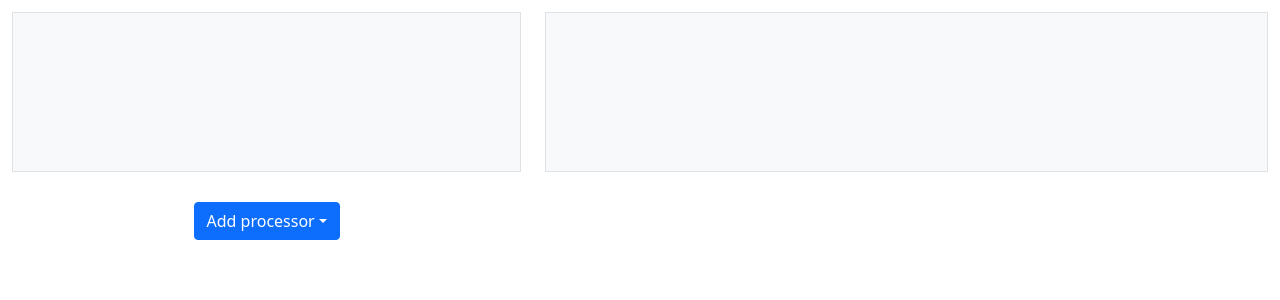
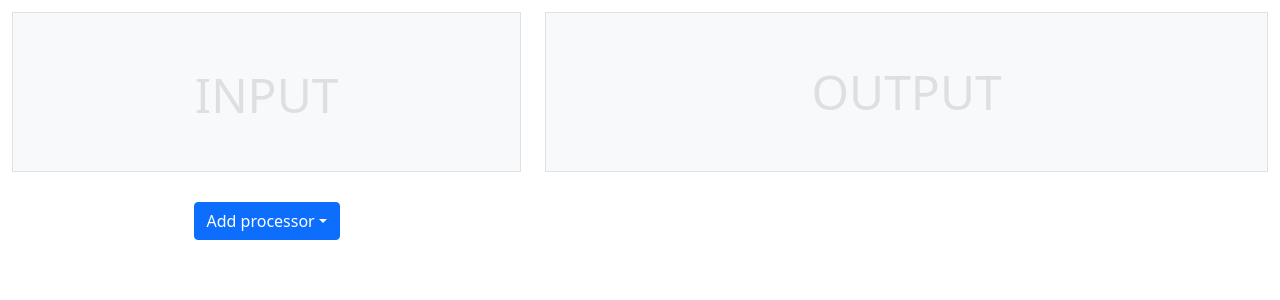
Before and after one commit to ltpquang/nagini, a React (Create React App) app: page / in a window 1280 px wide. Shown: the top 300 px of the page. Built offline with nearby package versions, Linux system fonts and the light colour scheme.

Commit message:
Input/Output placeholder

```diff
--- a/src/index.css
+++ b/src/index.css
@@ -41,3 +41,19 @@ code {
   padding: 12px;
   word-wrap: break-word;
 }
+
+.textarea-placeholder {
+  font-size: 36pt;
+  --bs-text-opacity: 1;
+  color: rgba(0,0,0,.1)!important;
+}
+
+.noselect {
+  -webkit-touch-callout: none; /* iOS Safari */
+  -webkit-user-select: none; /* Safari */
+  -khtml-user-select: none; /* Konqueror HTML */
+  -moz-user-select: none; /* Old versions of Firefox */
+  -ms-user-select: none; /* Internet Explorer/Edge */
+  user-select: none; /* Non-prefixed version, currently
+                                  supported by Chrome, Edge, Opera and Firefox */
+}
--- a/src/pkg/ui/Main.tsx
+++ b/src/pkg/ui/Main.tsx
@@ -36,10 +36,13 @@ export const Main = () => {
         <Row>
           <Col md={{span: 5}} className="main-layout-column scrolling-area">
             <div className="scrolling-element-inside">
-              <TextareaAutosize
-                  className="input-textarea bg-light border"
-                  onChange={(event) => setInput(event.currentTarget.value)}
-              />
+              <div className="position-relative">
+                <TextareaAutosize
+                    className="input-textarea bg-light border"
+                    onChange={(event) => setInput(event.currentTarget.value)}
+                />
+                { input.length > 0 || <div className="textarea-placeholder noselect position-absolute top-50 start-50 translate-middle">INPUT</div>}
+              </div>
               <Row className="mb-5">
                 <Col md={{span: 10, offset: 1}}>
                   <TransformEngineComponent
@@ -49,7 +52,10 @@ export const Main = () => {
             </div>
           </Col>
           <Col md={{span: 7}} className="main-layout-column">
-            {renderOutput(output)}
+            <div className="position-relative">
+              {renderOutput(output)}
+              { output.length > 0 || <div className="textarea-placeholder noselect position-absolute top-50 start-50 translate-middle">OUTPUT</div>}
+            </div>
           </Col>
         </Row>
       </div>
```
